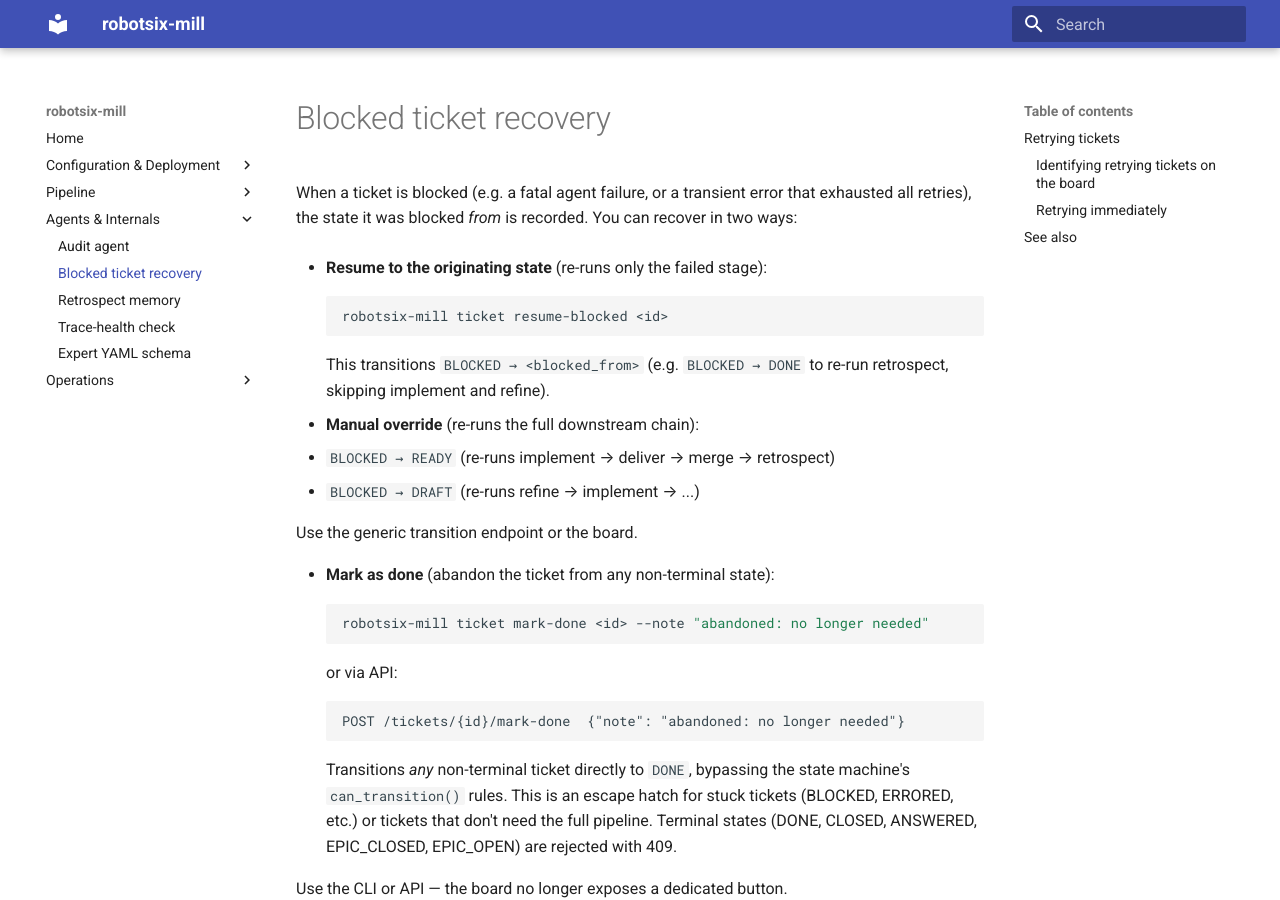
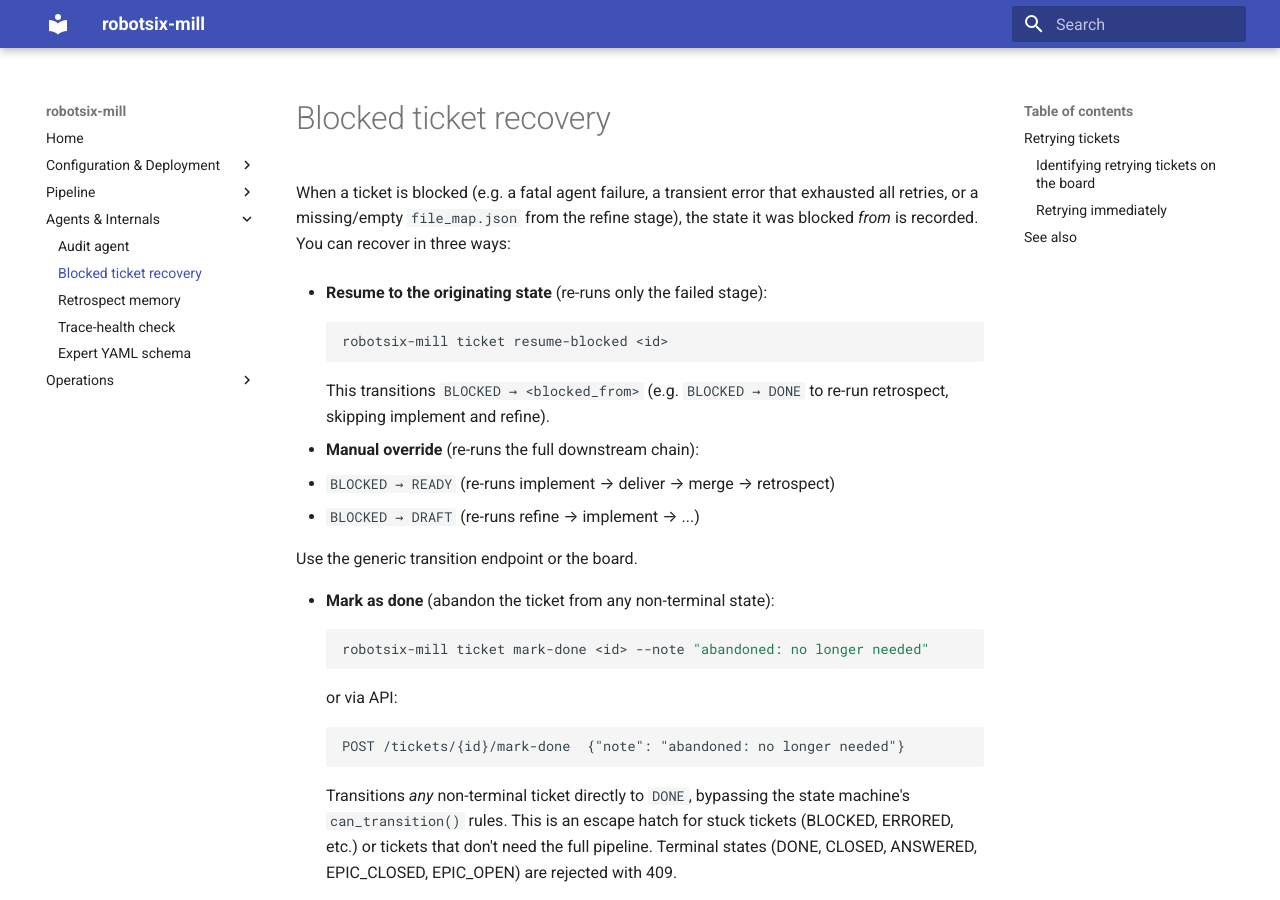
Before and after one commit to damien-robotsix/robotsix-mill, an MkDocs documentation site: the page built from docs/blocked-ticket-recovery.md, in a window 1280 px wide and 900 px high. Built offline with MkDocs 1.6.1 and Material for MkDocs 9.7.7, drawn with Linux system fonts in a browser that asks for light colours.

````diff
--- a/docs/blocked-ticket-recovery.md
+++ b/docs/blocked-ticket-recovery.md
@@ -1,8 +1,9 @@
 # Blocked ticket recovery
 
-When a ticket is blocked (e.g. a fatal agent failure, or a transient
-error that exhausted all retries), the state it was blocked *from* is
-recorded. You can recover in two ways:
+When a ticket is blocked (e.g. a fatal agent failure, a transient
+error that exhausted all retries, or a missing/empty
+`file_map.json` from the refine stage), the state it was blocked
+*from* is recorded. You can recover in three ways:
 
 - **Resume to the originating state** (re-runs only the failed stage):
   ```sh
````
Also changed, not shown: docs/docker-architecture.md (+1 -1 lines).
